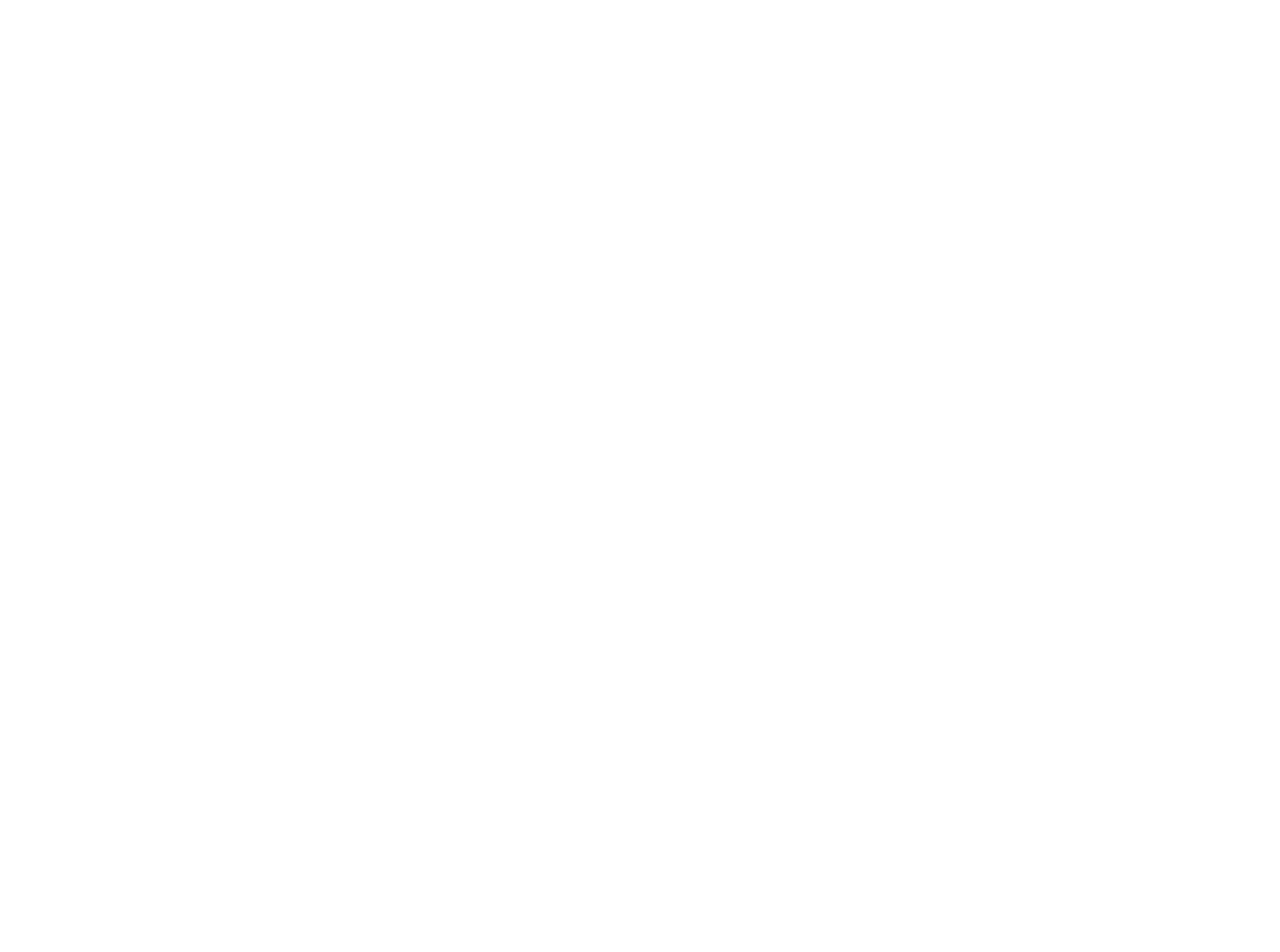
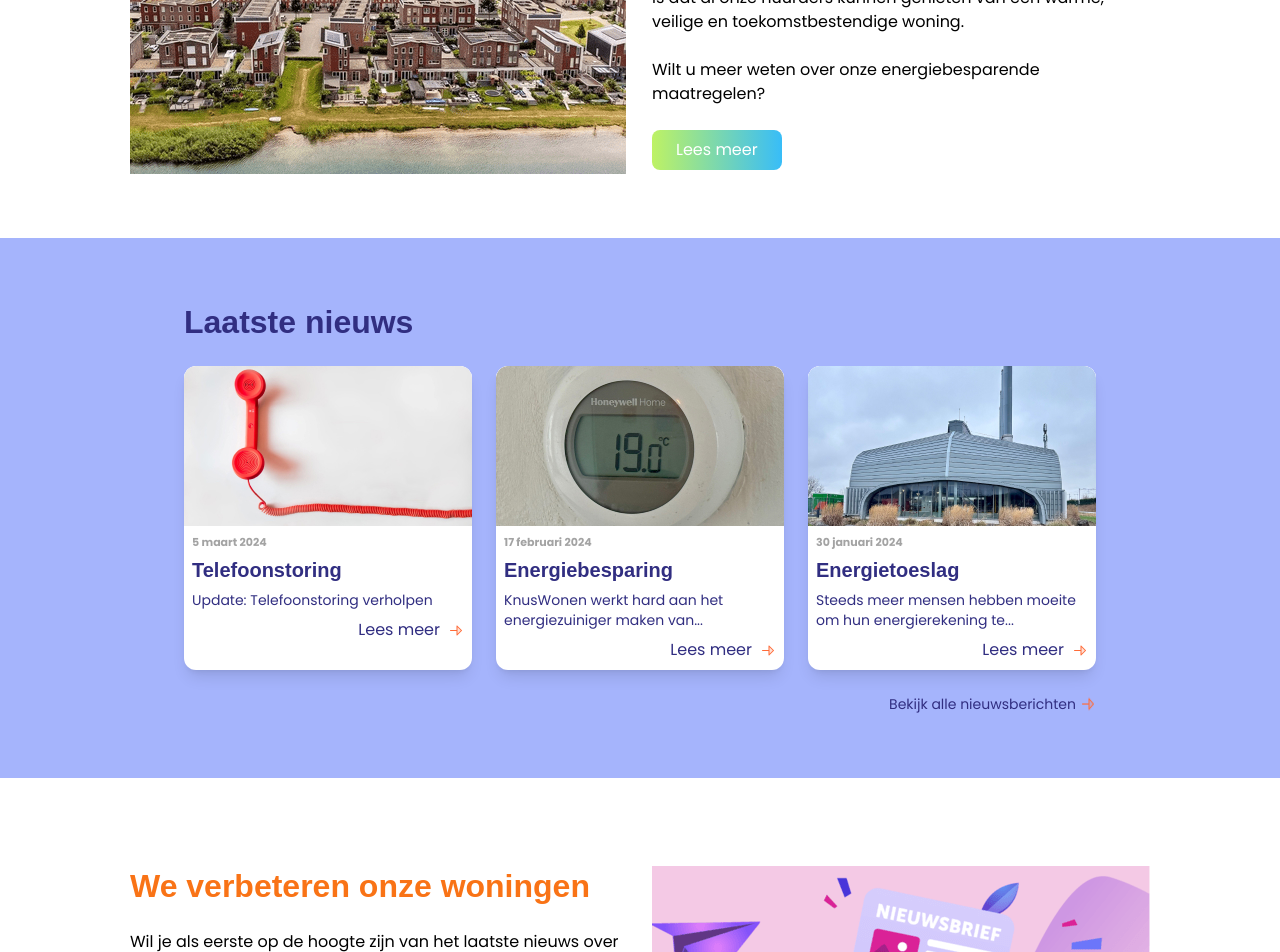
Before and after one commit to keithzano/knuswonen, a Next.js app: page / in a window 1280 px wide. Shown: the part 900-1852 px from the top of the page. Before the commit the page ends 894 px from the top, so only its background shows below. Built offline with nearby package versions, Linux system fonts and the light colour scheme; a web font is replaced by a local one.

Commit message:
Adds the section the the home pages so that they can be rendered

```diff
--- a/src/app/page.tsx
+++ b/src/app/page.tsx
@@ -1,10 +1,16 @@
 import Image from "next/image";
 import { Hero } from "./components/Hero";
+import { ImprovementSection } from "./components/ImprovementSection";
+import { NewsSection } from "./components/NewsSection";
+import { NewsletterSection } from "./components/NewsletterSection";
 
 export default function Home() {
   return (
     <main>
       <Hero/>
+      <ImprovementSection/>
+      <NewsSection/>
+      <NewsletterSection/>
     </main>
   );
 }
```
